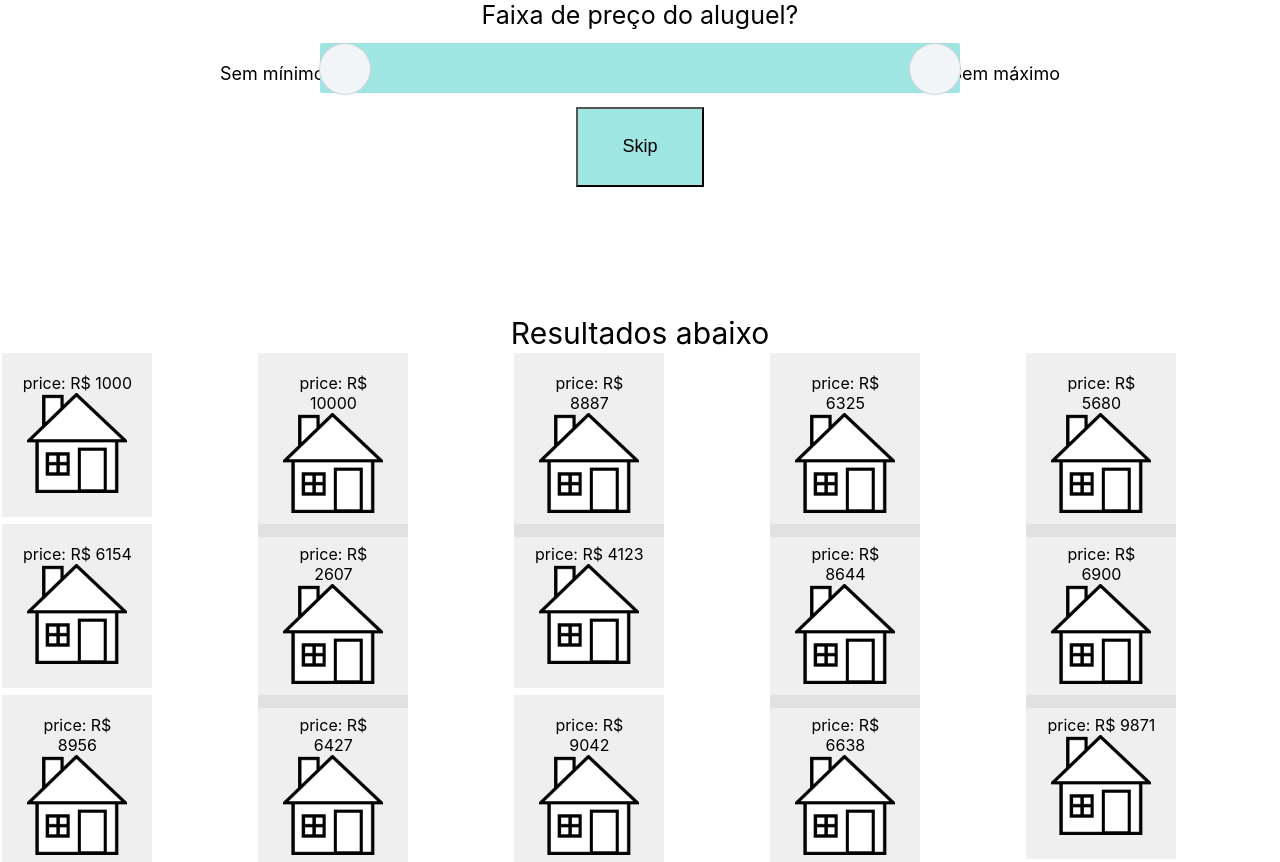
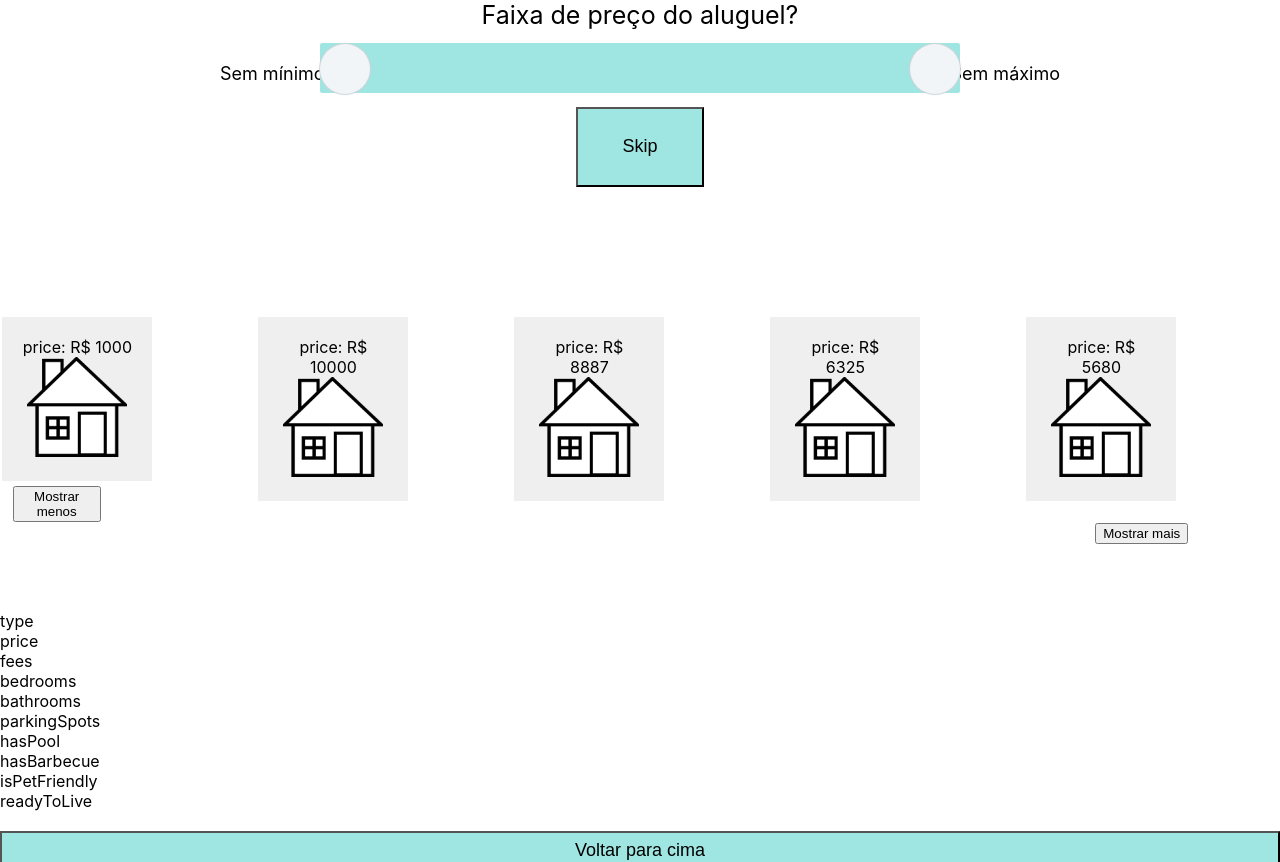
Before and after one commit to Maschroeder1/ihc, a React (Create React App) app in the folder frontend/: page / in a window 1280 px wide. Shown: the top 862 px of the page. Built offline with nearby package versions, Linux system fonts and the light colour scheme; the HTML template or start-up script is replaced by a standard one.

Commit message:
results paging

```diff
--- a/frontend/src/ApiRequest.js
+++ b/frontend/src/ApiRequest.js
@@ -82,7 +82,7 @@ export default class ApiRequest extends React.Component {
     }
 
     mockApiReturn(request) {
-        return this.generateRandomApartments(200)
+        return this.generateRandomApartments(15)
     }
 
     requestApi(request) {
@@ -111,7 +111,7 @@ export default class ApiRequest extends React.Component {
 
     render() {
         return (<div>
-            <div> <RentalItemVisibilityController items={this.state.items} currentFilter={this.props.apiRequest} traceFun={this.props.traceFun} /> </div>
+            <div> <RentalItemVisibilityController items={this.state.items} currentFilter={this.props.apiRequest} traceFun={this.props.traceFun} scrollAnchor={this.props.scrollAnchor} /> </div>
             <div> <SelectedRentalItemController items={this.state.selectedItems} /></div>
         </div>)
     }
--- a/frontend/src/App.js
+++ b/frontend/src/App.js
@@ -97,7 +97,6 @@ class App extends Component {
   }
 
   apiRequestFun = () => {
-    console.log("adsa")
     let newTrace = this.state.trace
     newTrace.push({"time": new Date() - this.state.initialTimestamp, "Filter": "API"})
 
@@ -146,9 +145,7 @@ class App extends Component {
 
     return (<>
       <div>{buttons}</div>
-      <div style={{'fontSize': '30px', 'textAlign': 'center'}}>Resultados abaixo</div>
-      <div className='idk' ref={this.messagesEndRef} />
-      <ApiRequest apiRequest={this.state.apiRequest} traceFun={this.apiRequestFun} />
+      <ApiRequest apiRequest={this.state.apiRequest} traceFun={this.apiRequestFun} scrollAnchor={this.messagesEndRef} />
       <button style={{ "background": '#9fe5e1', "height": "40px", width: "100%", "marginBottom": "2%", "fontSize": "18px", 'marginTop': '20px'}} onClick={() => this.scrollToPlace()}>Voltar para cima</button>
       <button onClick={() => console.log(this.state.trace)}>Finalizar</button>
     </>)
--- a/frontend/src/RentalItemVisibilityController.js
+++ b/frontend/src/RentalItemVisibilityController.js
@@ -3,6 +3,9 @@ import React, { Component } from "react"
 export default class RentalItemVisibilityController extends React.Component {
     constructor(props) {
         super(props)
+        this.state = {
+            visibleRows: 0
+        }
     }
 
     enumValuesMatch(item, filter) {
@@ -55,9 +58,38 @@ export default class RentalItemVisibilityController extends React.Component {
         return boolValuesMatch && rangeValuesMatch && enumValuesMatch
     }
 
+    buildOtherRows(items, itemsPerRow, rem, rowNumber) {
+        if (items.length === 0 || rowNumber === this.state.visibleRows) {
+            return
+        }
+
+        let rowItems = items.slice(0, itemsPerRow)
+        let rowRems = rem.repeat(rowItems.length)
+        let nextRows = this.buildOtherRows(items.slice(itemsPerRow+1), itemsPerRow, rem, rowNumber+1)
+
+        return (<>
+            <div key={rowNumber} style={{'display': 'grid', 'gridTemplateColumns': rowRems, 'gridGap': '1rem', 'gridAutoFlow': 'row', 'marginBottom': '1rem'}}>{rowItems}</div>
+            {nextRows}
+        </>)
+    }
+
     render() {
+        const rem = '15rem '
+        const columnsPerRow = 7
         let visibleChildren = this.props.items.filter(item => this.isVisible(item.props, this.props.currentFilter))
-        let rems = '15rem '.repeat(7)
-        return <div style={{'display': 'grid', 'gridTemplateColumns': rems, 'gridGap': '1rem', 'gridAutoFlow': 'row'}}>{visibleChildren}</div>
+        let firstRow = visibleChildren.slice(0,columnsPerRow)
+        let firstRowRems = rem.repeat(firstRow.length)
+        firstRow = <div key='first' style={{'display': 'grid', 'gridTemplateColumns': firstRowRems, 'gridGap': '1rem', 'gridAutoFlow': 'row', 'marginBottom': '1rem'}}>{firstRow}</div>
+
+
+        return (<>
+            { firstRow }
+            <div key={'ref'} ref={this.props.scrollAnchor} />
+            {this.buildOtherRows(visibleChildren.slice(columnsPerRow+1), columnsPerRow, rem, 0)}
+            <nav style={{ flexDirection: "row", height: '100px', "margin": "1%", "textAlign": "center", justifyContent: 'left' }} key={-9}>
+                <button key={'-'} onClick={() => {let a = this.state.visibleRows - 1; if(a>=0) this.setState({visibleRows: a})}} style={{marginRight: '93%'}}>Mostrar menos</button>
+                <button key={'+'} onClick={() => {let a = this.state.visibleRows + 1; if(a*columnsPerRow<visibleChildren.length) this.setState({visibleRows: a})}} style={{marginLeft: '80%'}}>Mostrar mais</button>
+            </nav>
+        </>)
     }
 }
```
